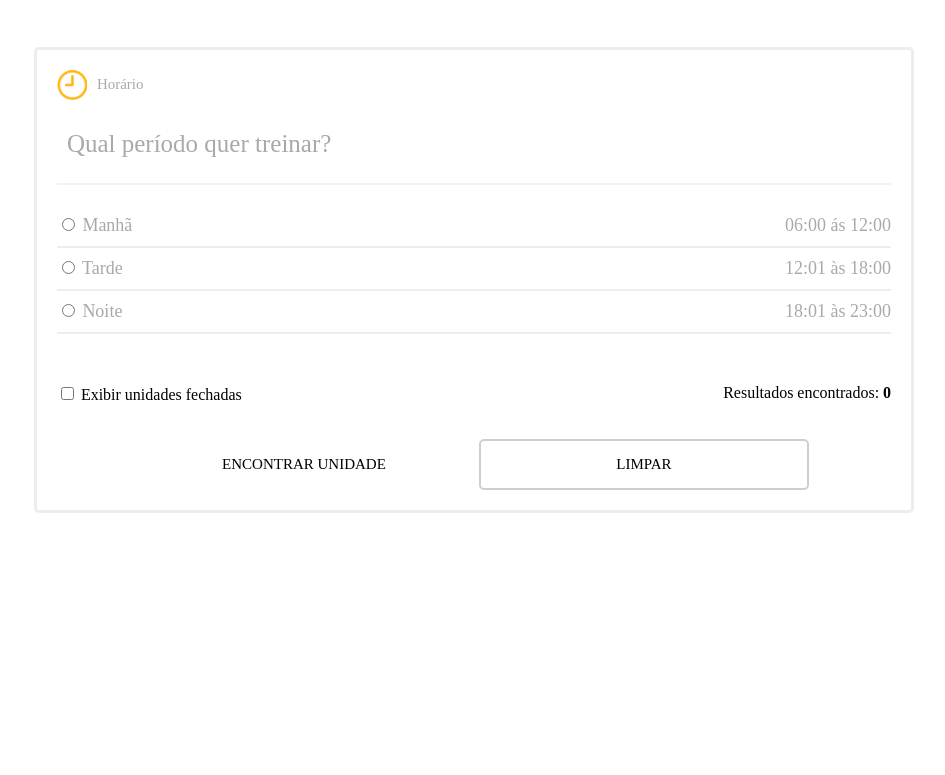
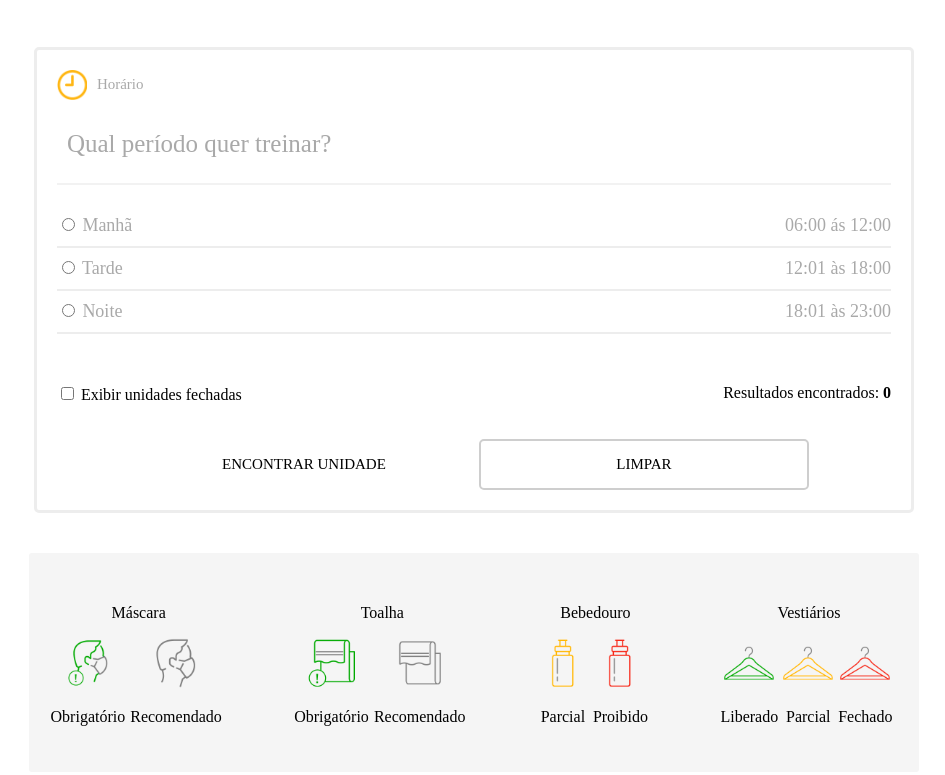
Before and after one commit to Daviniel/Projetos, a plain HTML site: page Desafios0/_material/Idex.html in a window 1280 px wide. Shown: the part 467-1242 px from the top of the page, without its empty margins (166-1111 px from the left). Before the commit the page ends 1020 px from the top, so only its background shows below. Drawn offline with Linux system fonts and the light colour scheme.

Commit message:
itens prontos

```diff
--- a/Desafios0/_material/Idex.html
+++ b/Desafios0/_material/Idex.html
@@ -86,5 +86,78 @@
                 </form>
             </div>
         </div>
+        <div id="mand">
+            <section id="inf-mand">
+                <!-- mascara -->
+                <div class="iten-mand">
+                    <p class="tit-iten">Máscara</p>
+                    <div class="img-mand">
+                        <div class="img">
+                            <img class="imagens" src="images/required-mask.png" alt="Mascara">
+                            <p class="Des-iten">Obrigatório</p>
+                        </div>
+                        <div class="img-reco">
+                            <img class="imagens" src="images/recommended-mask.png" alt="Mascara">
+                            <p class="Des-iten">Recomendado</p>
+                        </div>
+                    </div>
+                </div>
+                <!-- toalha -->
+                <div class="iten-mand">
+                    <p class="tit-iten">Toalha</p>
+                    <div class="img-mand">
+                        <div class="img">
+                            <img class="imagens" src="images/required-towel.png" alt="Toalha">
+                            <p class="Des-iten">Obrigatório</p>
+                        </div>
+                        <div class="img-reco">
+                            <img class="imagens" src="images/recommended-towel.png" alt="Toalha">
+                            <p class="Des-iten">Recomendado</p>
+                        </div>
+                    </div>
+                </div>
+                <!-- bebedouro -->
+                <div class="iten-mand">
+                    <p class="tit-iten">Bebedouro</p>
+                    <div class="img-mand">
+                        <div class="img">
+                            <img class="imagens" src="images/partial-fountain.png" alt="Bebedor">
+                            <p class="Des-iten">Parcial</p>
+                        </div>
+                        <div class="img-reco">
+                            <img class="imagens" src="images/forbidden-fountain.png" alt="Bebedor">
+                            <p class="Des-iten">Proibido</p>
+                        </div>
+                    </div>
+                </div>
+                <!-- vestiario -->
+                <div class="iten-mand">
+                    <p class="tit-iten">Vestiários</p>
+                    <div class="img-mand">
+                      <div class="img">
+                        <img
+                          class="imagens"
+                          src="/_material/images/required-lockerroom.png"
+                        >
+                        <p class="Des-iten">Liberado</p>
+                      </div>
+                      <div class="img img-reco">
+                        <img
+                          class="imagens"
+                          src="/_material/images/partial-lockerroom.png"
+                        />
+                        <p class="Des-iten">Parcial</p>
+                      </div>
+                      <div class="img-reco">
+                        <img
+                          class="imagens"
+                          src="/_material/images/forbidden-lockerroom.png"
+                        />
+                        <p class="Des-iten">Fechado</p>
+                      </div>
+                    </div>
+                </div>
+            </section>
+        </div>
     </body>
 </html>
--- a/Desafios0/_material/Style.css
+++ b/Desafios0/_material/Style.css
@@ -44,7 +44,7 @@ hr {
 
 
 
-
+/* =============== Formulario ===================*/
 
 
 .main {
@@ -154,3 +154,44 @@ hr {
         border: 2px solid #dba21d;
         transition: 0.2s;
 }
+
+/* =============== Itens recomendados/obrigatorios ===================*/
+
+#mand {
+        border-radius: 3px;
+        padding: 35px 22px 30px 22px;
+        background-color: #f5f5f5;
+        width: 67%;
+        margin: auto;
+}
+#inf-mand {
+        display: flex;
+        justify-content: space-between;
+        flex-wrap: wrap;
+        align-items: center;
+}
+.iten-mand {
+        text-align: center;
+}
+.tit-iten {
+        font-family: 'fontBold';
+}
+.img-mand {
+        display: flex;
+        margin-top: 15px;
+}
+.imagens {
+        width: 50px;
+}
+.img {
+        text-align: center;
+        margin-right: 5px;
+}
+.img-reco {
+        text-align: center;
+        margin-right: 5px;
+}
+.Des-iten{
+        color: black;
+        font: 'fontLight';
+}
```
